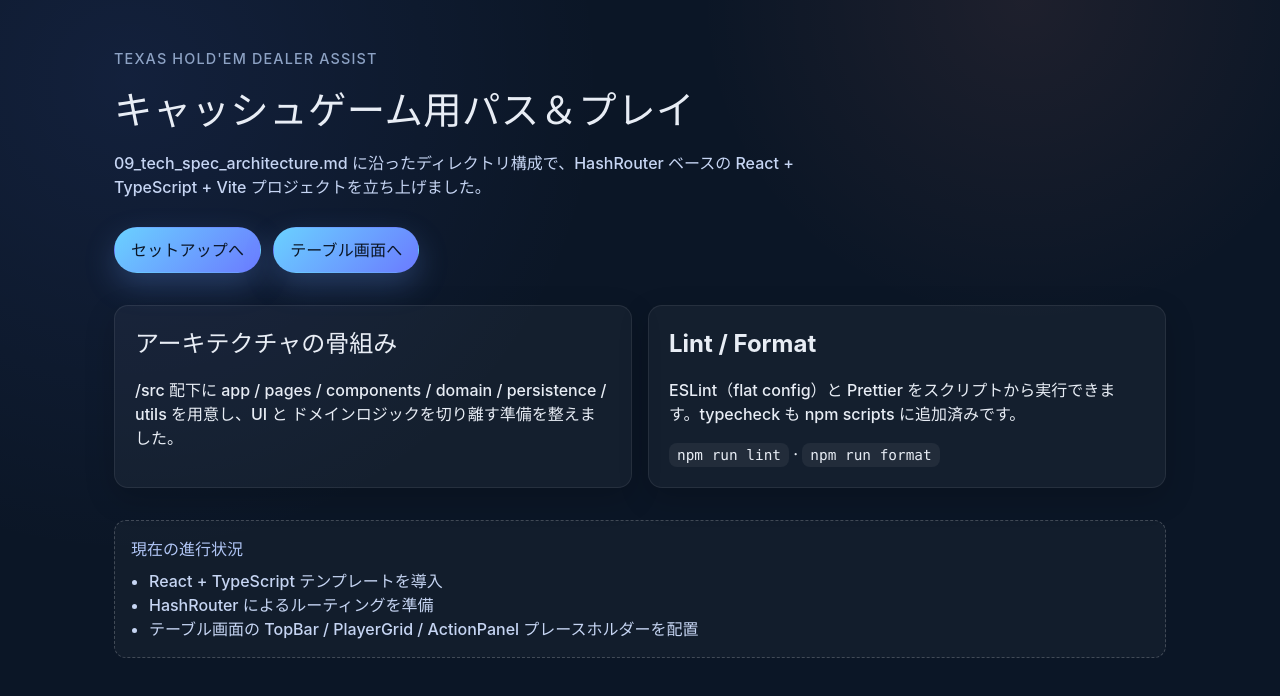
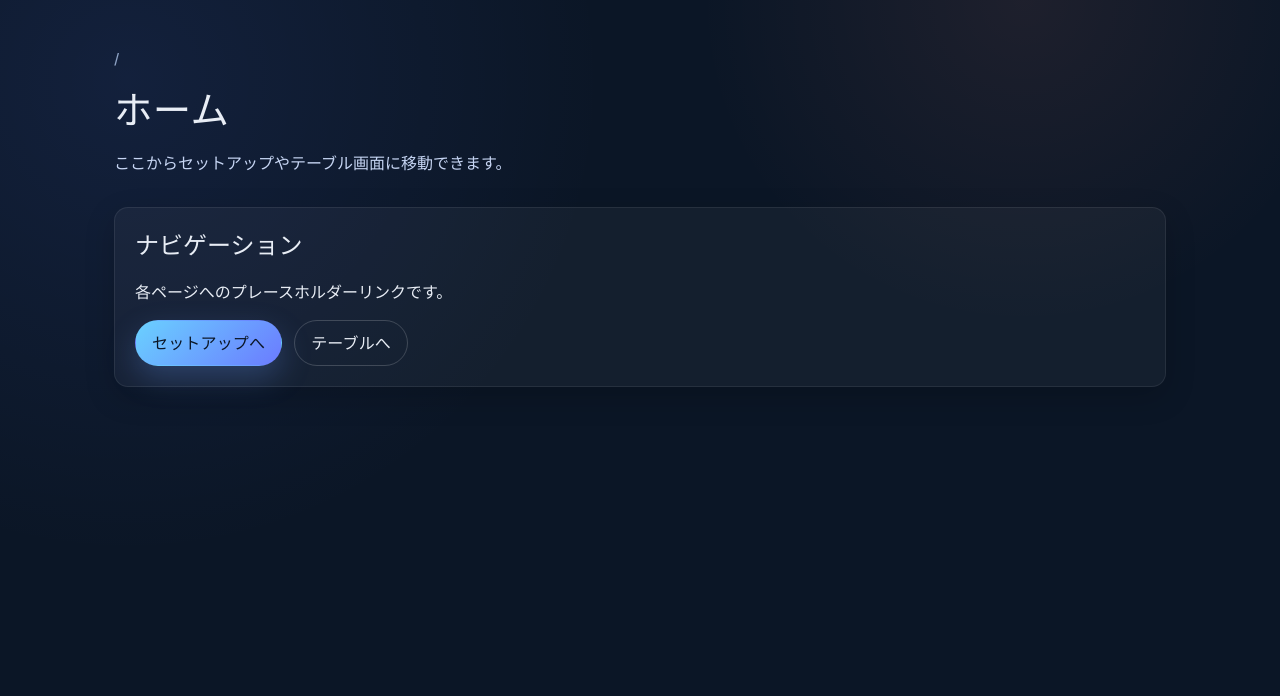
Before and after one commit to a2m-m/poker_app, a React (Vite) app: page / in a window 1280 px wide. Shown: the top 696 px of the page. Built offline with nearby package versions, Linux system fonts and the light colour scheme.

Commit message:
Add placeholder pages and navigation

```diff
--- a/src/pages/HomePage.tsx
+++ b/src/pages/HomePage.tsx
@@ -1,60 +1,26 @@
 import { Link } from 'react-router-dom'
-import Drawer from '../components/Drawer.tsx'
-
-const quickLinks = [
-  { to: '/setup', label: 'セットアップへ' },
-  { to: '/table', label: 'テーブル画面へ' },
-]
 
 function HomePage() {
   return (
     <div className="page">
       <header className="page-header">
-        <p className="eyebrow">Texas Hold'em Dealer Assist</p>
-        <h1>キャッシュゲーム用パス＆プレイ</h1>
-        <p className="lede">
-          09_tech_spec_architecture.md に沿ったディレクトリ構成で、HashRouter
-          ベースの React + TypeScript + Vite プロジェクトを立ち上げました。
-        </p>
-        <div className="cta-row">
-          {quickLinks.map((link) => (
-            <Link key={link.to} to={link.to} className="primary">
-              {link.label}
-            </Link>
-          ))}
-        </div>
+        <p className="eyebrow">/</p>
+        <h1>ホーム</h1>
+        <p className="lede">ここからセットアップやテーブル画面に移動できます。</p>
       </header>
 
-      <section className="card-grid">
-        <article className="info-card">
-          <h2>アーキテクチャの骨組み</h2>
-          <p>
-            /src 配下に app / pages / components / domain / persistence / utils
-            を用意し、UI と ドメインロジックを切り離す準備を整えました。
-          </p>
-        </article>
-        <article className="info-card">
-          <h2>Lint / Format</h2>
-          <p>
-            ESLint（flat config）と Prettier
-            をスクリプトから実行できます。typecheck も npm scripts
-            に追加済みです。
-          </p>
-          <code className="code-inline">npm run lint</code> ·{' '}
-          <code className="code-inline">npm run format</code>
-        </article>
+      <section className="info-card">
+        <h2>ナビゲーション</h2>
+        <p>各ページへのプレースホルダーリンクです。</p>
+        <div className="cta-row">
+          <Link to="/setup" className="primary">
+            セットアップへ
+          </Link>
+          <Link to="/table" className="ghost">
+            テーブルへ
+          </Link>
+        </div>
       </section>
-
-      <Drawer open title="現在の進行状況">
-        <ul className="drawer-list">
-          <li>React + TypeScript テンプレートを導入</li>
-          <li>HashRouter によるルーティングを準備</li>
-          <li>
-            テーブル画面の TopBar / PlayerGrid / ActionPanel
-            プレースホルダーを配置
-          </li>
-        </ul>
-      </Drawer>
     </div>
   )
 }
--- a/src/pages/SetupPage.tsx
+++ b/src/pages/SetupPage.tsx
@@ -5,19 +5,13 @@ function SetupPage() {
     <div className="page">
       <header className="page-header">
         <p className="eyebrow">/setup</p>
-        <h1>ゲームセットアップ</h1>
-        <p className="lede">
-          プレイヤー人数やブラインドを確認するための準備ページです。
-        </p>
+        <h1>セットアップ</h1>
+        <p className="lede">ゲーム開始前の設定をここで行う予定です。</p>
       </header>
 
       <section className="info-card">
-        <h2>次のステップ</h2>
-        <ol className="step-list">
-          <li>プレイヤー情報を入力（後続タスクで実装）</li>
-          <li>ブラインドとテーブル名を決める</li>
-          <li>テーブル画面に進んでハンドを開始</li>
-        </ol>
+        <h2>プレースホルダー</h2>
+        <p>後続タスクでプレイヤー情報やブラインド設定を追加します。</p>
       </section>
 
       <div className="cta-row">
--- a/src/pages/TablePage.tsx
+++ b/src/pages/TablePage.tsx
@@ -1,40 +1,27 @@
-import { useMemo, useState } from 'react'
-import ActionPanel from '../components/ActionPanel.tsx'
-import ConfirmDialog from '../components/ConfirmDialog.tsx'
-import PlayerGrid from '../components/PlayerGrid.tsx'
-import TopBar from '../components/TopBar.tsx'
+import { Link } from 'react-router-dom'
 
 function TablePage() {
-  const [lastAction, setLastAction] = useState<string | null>(null)
-  const [showConfirm, setShowConfirm] = useState(false)
+  return (
+    <div className="page">
+      <header className="page-header">
+        <p className="eyebrow">/table</p>
+        <h1>テーブル</h1>
+        <p className="lede">ゲーム進行用の画面をここに実装する予定です。</p>
+      </header>
 
-  const potSize = useMemo(() => 2400, [])
+      <section className="info-card">
+        <h2>プレースホルダー</h2>
+        <p>ドメインロジックと連携した UI を後続タスクで追加します。</p>
+      </section>
 
-  return (
-    <div className="page table-page">
-      <TopBar tableName="Demo Table" stage="Preflop" pot={potSize} />
-
-      <PlayerGrid />
-
-      <ActionPanel
-        onAction={(action) => {
-          setLastAction(action)
-          setShowConfirm(true)
-        }}
-      />
-
-      <ConfirmDialog
-        open={showConfirm}
-        title="アクションを記録"
-        description={
-          lastAction
-            ? `${lastAction} を選択しました。`
-            : 'アクションを選択してください。'
-        }
-        confirmLabel="閉じる"
-        onConfirm={() => setShowConfirm(false)}
-        onCancel={() => setShowConfirm(false)}
-      />
+      <div className="cta-row">
+        <Link to="/" className="ghost">
+          ホームに戻る
+        </Link>
+        <Link to="/setup" className="primary">
+          セットアップへ
+        </Link>
+      </div>
     </div>
   )
 }
```
